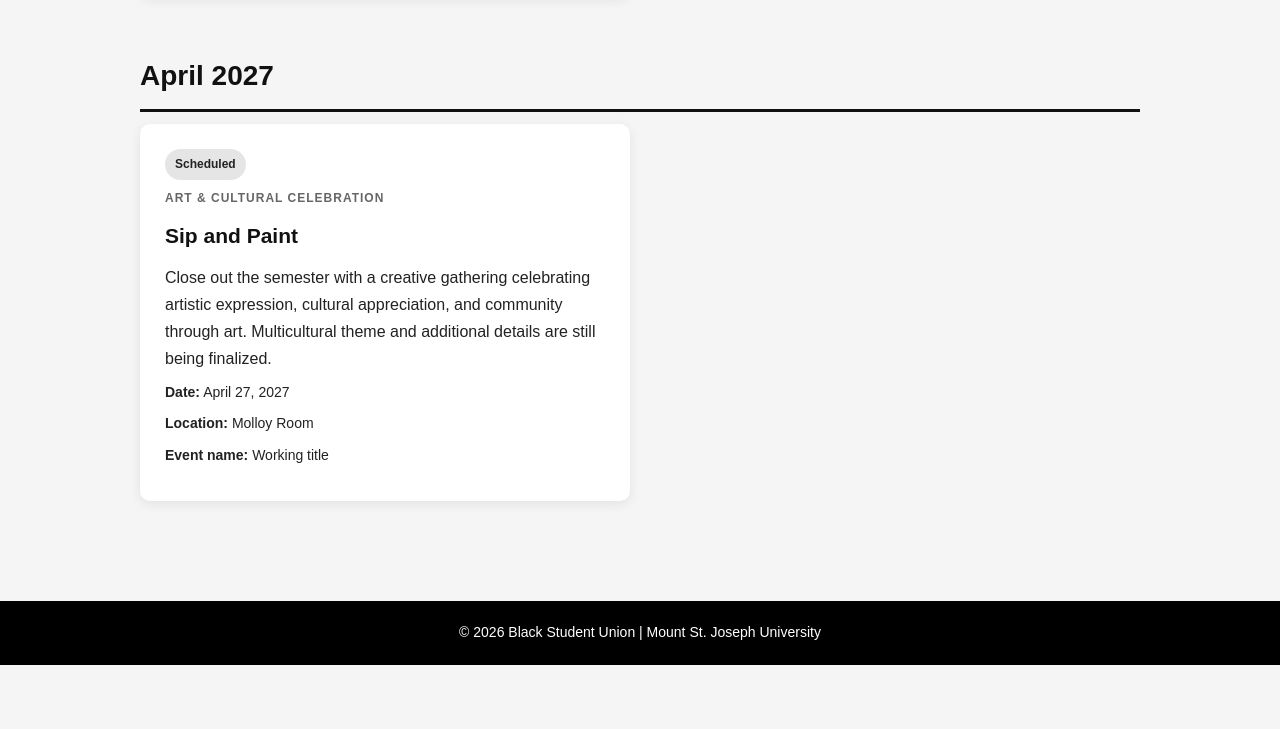
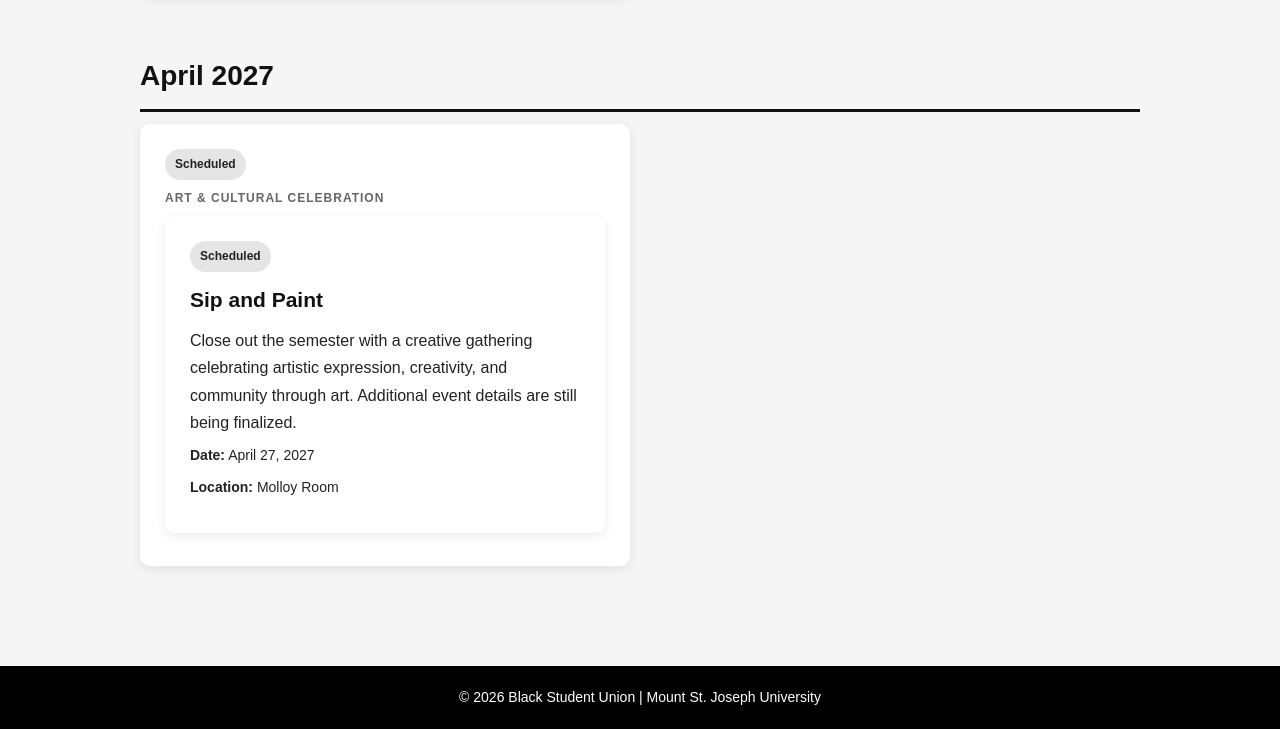
Before and after one commit to VaehLeNa/assignment1-vaehworsham, a plain HTML site: page events.html in a window 1280 px wide. Shown: the part 2452-3181 px from the top of the page. Before the commit the page ends 3117 px from the top, so only its background shows below. Drawn offline with Linux system fonts and the light colour scheme.

Commit message:
Refactor 'Sip and Paint' event details in HTML
Updated the event card for 'Sip and Paint' with additional details and improved formatting.

```diff
--- a/events.html
+++ b/events.html
@@ -257,26 +257,13 @@
 
                     <p class="event-category">Art & Cultural Celebration</p>
 
-                    <h3>Sip and Paint</h3>
-
-                    <p>
-                        Close out the semester with a creative
-                        gathering celebrating artistic expression,
-                        cultural appreciation, and community through art.
-                        Multicultural theme and additional details
-                        are still being finalized.
-                    </p>
-
-                    <p class="event-details">
-                        <strong>Date:</strong> April 27, 2027
-                    </p>
-
-                    <p class="event-details">
-                        <strong>Location:</strong> Molloy Room
-                    </p>
-
-                    <p class="event-details">
-                        <strong>Event name:</strong> Working title
+                   <div class="event-card" data-category="social">
+    <span class="event-status">Scheduled</span>
+    <h3>Sip and Paint</h3>
+    <p>Close out the semester with a creative gathering celebrating artistic expression, creativity, and community through art. Additional event details are still being finalized.</p>
+    <p class="event-details"><strong>Date:</strong> April 27, 2027</p>
+    <p class="event-details"><strong>Location:</strong> Molloy Room</p>
+</div>
                     </p>
                 </article>
 
```
